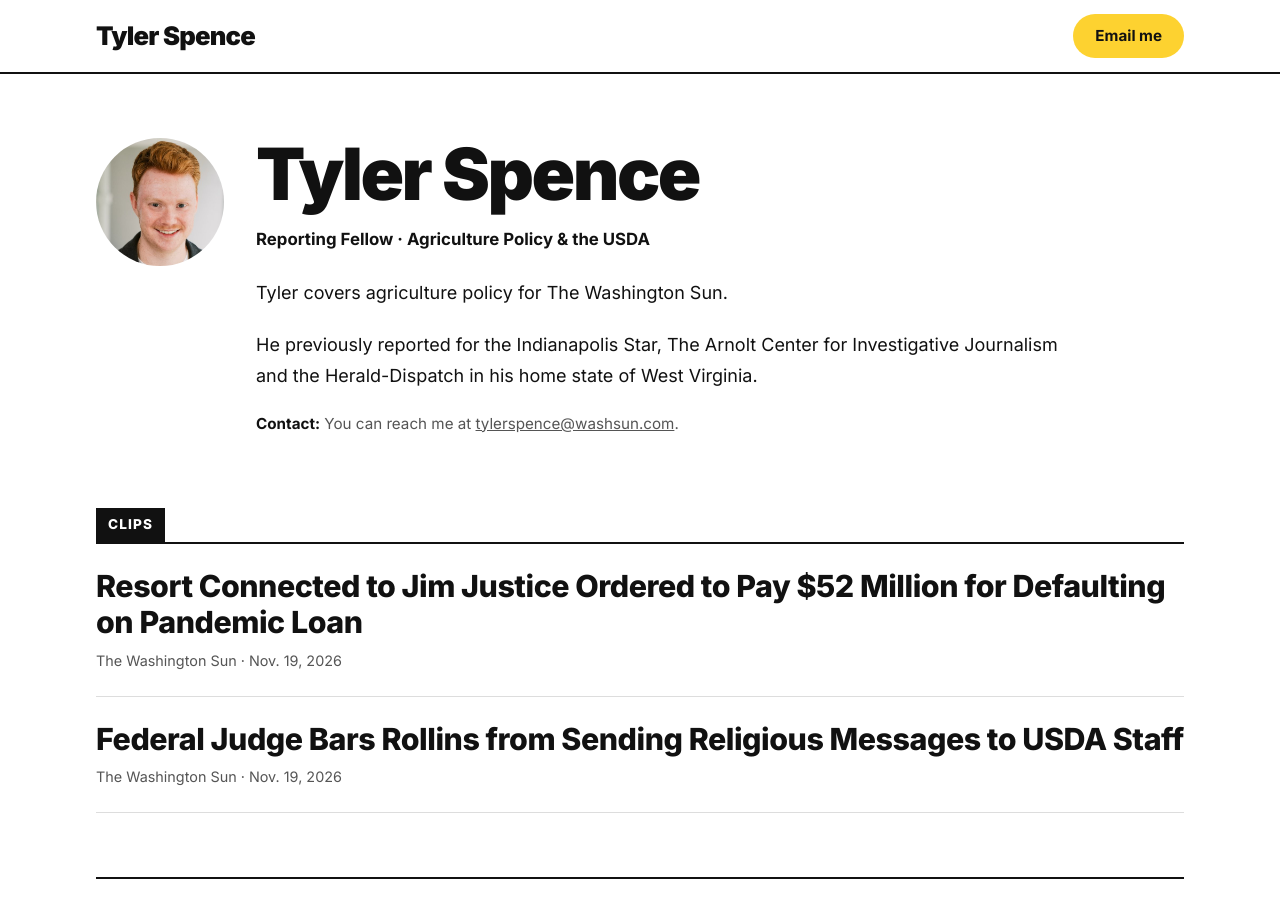
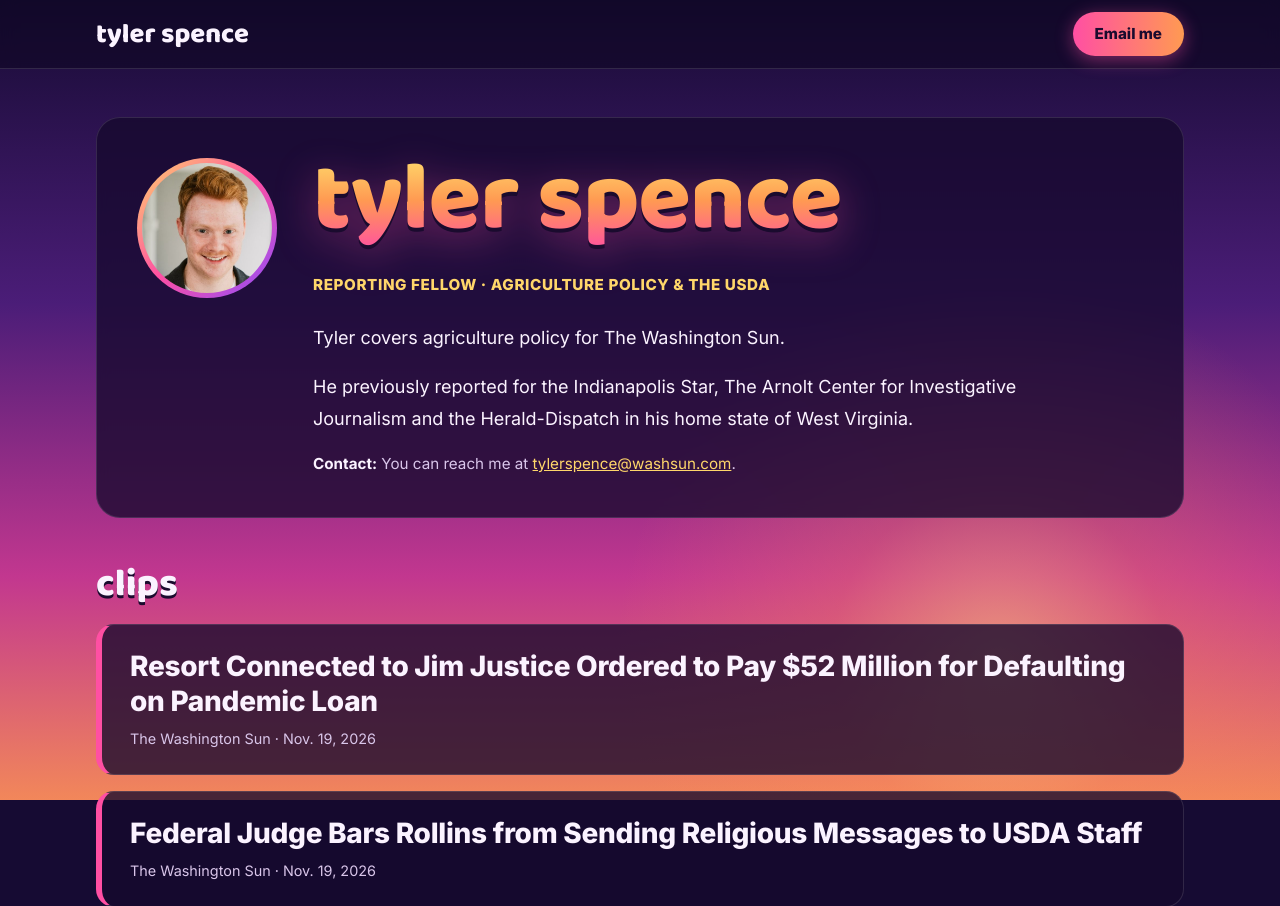
Before and after one commit to tspence11/AJI-Test-Tyler, a plain HTML site: page index.html in a window 1280 px wide. Shown: the top 906 px of the page. Drawn offline with Linux system fonts and the light colour scheme.

Commit message:
Restyle site with sunset color scheme and rounded display font
Co-Authored-By: Claude Opus 5.5 <noreply@anthropic.com>
Claude-Session: https://claude.ai/code/session_01QxVM1i3Q5rWLrCogNu8nWK

```diff
--- a/index.html
+++ b/index.html
@@ -5,115 +5,148 @@
   <meta name="viewport" content="width=device-width, initial-scale=1">
   <title>Tyler Spence</title>
   <meta name="description" content="Tyler Spence, reporting fellow covering agriculture policy and the USDA.">
+  <meta name="theme-color" content="#2a1250">
   <link rel="preconnect" href="https://fonts.googleapis.com">
   <link rel="preconnect" href="https://fonts.gstatic.com" crossorigin>
-  <link href="https://fonts.googleapis.com/css2?family=Inter:wght@400;500;700;800;900&display=swap" rel="stylesheet">
+  <link href="https://fonts.googleapis.com/css2?family=Baloo+2:wght@700;800&family=Inter:wght@400;500;700;800&display=swap" rel="stylesheet">
   <style>
     :root {
-      --bg: #ffffff;
-      --text: #111111;
-      --muted: #555555;
-      --rule: #111111;
-      --rule-light: #dddddd;
-      --label-bg: #111111;
-      --label-text: #ffffff;
-      --accent: #fdd230;
-      --accent-text: #111111;
-    }
-    @media (prefers-color-scheme: dark) {
-      :root {
-        --bg: #121212;
-        --text: #f2f2f2;
-        --muted: #b0b0b0;
-        --rule: #f2f2f2;
-        --rule-light: #333333;
-        --label-bg: #f2f2f2;
-        --label-text: #121212;
-      }
+      color-scheme: dark;
+      --sky-top: #160b33;
+      --sky-mid: #4b1d78;
+      --sky-pink: #c2378f;
+      --sky-low: #f2875a;
+      --panel: rgba(22, 10, 46, 0.78);
+      --panel-border: rgba(255, 255, 255, 0.12);
+      --text: #fbf3ff;
+      --muted: #d9c6ea;
+      --pink: #ff4fa3;
+      --orange: #ff9a52;
+      --yellow: #ffd76a;
+      --purple: #8a4dff;
+      --display: "Baloo 2", "Arial Rounded MT Bold", system-ui, sans-serif;
     }
     * { box-sizing: border-box; }
+    html { background: var(--sky-top); }
     body {
       margin: 0;
-      background: var(--bg);
+      min-height: 100vh;
       color: var(--text);
       font-family: "Inter", system-ui, -apple-system, "Segoe UI", sans-serif;
       font-size: 18px;
       line-height: 1.6;
+      position: relative;
+    }
+    /* Sunset sky, fixed behind the page */
+    body::before {
+      content: "";
+      position: fixed;
+      inset: 0;
+      z-index: -1;
+      background:
+        radial-gradient(circle at 78% 82%, rgba(255, 200, 120, 0.55) 0, rgba(255, 140, 90, 0.25) 14%, transparent 32%),
+        linear-gradient(180deg, var(--sky-top) 0%, var(--sky-mid) 38%, var(--sky-pink) 72%, var(--sky-low) 100%);
     }
     a { color: inherit; }
 
     /* Top bar */
     .topbar {
-      border-bottom: 2px solid var(--rule);
+      background: rgba(16, 7, 36, 0.6);
+      backdrop-filter: blur(8px);
+      -webkit-backdrop-filter: blur(8px);
+      border-bottom: 1px solid var(--panel-border);
     }
     .topbar-inner {
       max-width: 1120px;
       margin: 0 auto;
-      padding: 14px 16px;
+      padding: 12px 16px;
       display: flex;
       align-items: center;
       justify-content: space-between;
       gap: 16px;
     }
     .wordmark {
-      font-weight: 900;
-      font-size: 1.6rem;
-      letter-spacing: -0.03em;
+      font-family: var(--display);
+      font-weight: 800;
+      font-size: 1.7rem;
+      line-height: 1;
+      text-transform: lowercase;
       text-decoration: none;
+      color: var(--text);
     }
     .pill {
       display: inline-block;
-      background: var(--accent);
-      color: var(--accent-text);
-      font-weight: 700;
+      background: linear-gradient(90deg, var(--pink), var(--orange));
+      color: #1a0b2e;
+      font-weight: 800;
       font-size: 0.95rem;
       text-decoration: none;
       padding: 10px 22px;
       border-radius: 999px;
       white-space: nowrap;
+      box-shadow: 0 4px 18px rgba(255, 79, 163, 0.45);
     }
-    .pill:hover { filter: brightness(0.95); }
+    .pill:hover { filter: brightness(1.08); }
 
     main {
       max-width: 1120px;
       margin: 0 auto;
-      padding: 0 16px 96px;
+      padding: 48px 16px 96px;
+    }
+
+    .panel {
+      background: var(--panel);
+      border: 1px solid var(--panel-border);
+      border-radius: 24px;
+      backdrop-filter: blur(6px);
+      -webkit-backdrop-filter: blur(6px);
     }
 
     /* Profile */
     .profile {
-      padding: 64px 0 72px;
-      max-width: 980px;
+      padding: 40px;
+      margin-bottom: 48px;
       display: flex;
-      gap: 32px;
+      gap: 36px;
       align-items: flex-start;
     }
     .headshot {
-      width: 128px;
-      height: 128px;
+      width: 140px;
+      height: 140px;
       border-radius: 50%;
       object-fit: cover;
       flex-shrink: 0;
-    }
-    @media (max-width: 600px) {
-      .profile { flex-direction: column; gap: 20px; padding-top: 40px; }
-      .headshot { width: 104px; height: 104px; }
+      padding: 5px;
+      background: linear-gradient(135deg, var(--yellow), var(--pink), var(--purple));
     }
     h1 {
-      font-weight: 900;
-      font-size: clamp(2.8rem, 9vw, 4.5rem);
-      line-height: 1;
-      letter-spacing: -0.035em;
-      margin: 0 0 16px;
+      font-family: var(--display);
+      font-weight: 800;
+      font-size: clamp(3.2rem, 11vw, 6rem);
+      line-height: 0.9;
+      letter-spacing: -0.01em;
+      text-transform: lowercase;
+      margin: 0 0 18px;
+      background: linear-gradient(180deg, var(--yellow) 0%, var(--orange) 45%, var(--pink) 100%);
+      -webkit-background-clip: text;
+      background-clip: text;
+      color: transparent;
+      filter: drop-shadow(0 4px 0 #1a0b2e) drop-shadow(0 8px 20px rgba(255, 79, 163, 0.35));
+      padding-bottom: 0.08em;
     }
     .beat {
-      font-weight: 700;
-      font-size: 1.05rem;
+      display: inline-block;
+      font-weight: 800;
+      font-size: 0.95rem;
+      letter-spacing: 0.04em;
+      text-transform: uppercase;
+      color: var(--yellow);
       margin: 0 0 24px;
     }
     .about p {
-      margin: 0 0 20px;
+      margin: 0 0 18px;
       line-height: 1.75;
+      max-width: 68ch;
     }
     .contact {
       font-size: 0.95rem;
@@ -121,62 +154,70 @@
       margin: 8px 0 0;
     }
     .contact strong { color: var(--text); }
+    .contact a { color: var(--yellow); }
+
+    @media (max-width: 640px) {
+      main { padding-top: 28px; }
+      .profile { flex-direction: column; gap: 20px; padding: 28px 20px; }
+      .headshot { width: 112px; height: 112px; }
+    }
 
     /* Section labels */
-    .section-label {
-      border-bottom: 2px solid var(--rule);
-      margin: 0 0 24px;
-    }
+    .section-label { margin: 0 0 20px; }
     .section-label h2 {
       display: inline-block;
       margin: 0;
-      background: var(--label-bg);
-      color: var(--label-text);
-      font-size: 0.85rem;
+      font-family: var(--display);
       font-weight: 800;
-      letter-spacing: 0.08em;
-      text-transform: uppercase;
-      padding: 6px 12px;
+      font-size: 2.4rem;
+      line-height: 1;
+      text-transform: lowercase;
+      color: var(--text);
+      text-shadow: 0 3px 0 #1a0b2e;
     }
 
     /* Clips */
-    .clips { list-style: none; padding: 0; margin: 0; }
+    .clips { list-style: none; padding: 0; margin: 0; display: grid; gap: 16px; }
     .clip {
       display: flex;
       justify-content: space-between;
       gap: 24px;
-      padding: 0 0 24px;
-      margin: 0 0 24px;
-      border-bottom: 1px solid var(--rule-light);
+      padding: 24px 28px;
+      background: var(--panel);
+      border: 1px solid var(--panel-border);
+      border-left: 6px solid var(--pink);
+      border-radius: 18px;
+      transition: transform 0.15s ease, border-color 0.15s ease;
     }
+    .clip:hover { transform: translateY(-2px); border-left-color: var(--orange); }
     .clip h3 {
-      font-size: clamp(1.3rem, 3.5vw, 1.9rem);
+      font-size: clamp(1.25rem, 3.4vw, 1.75rem);
       font-weight: 800;
-      line-height: 1.2;
-      letter-spacing: -0.015em;
+      line-height: 1.25;
+      letter-spacing: -0.01em;
       margin: 0 0 8px;
     }
     .clip h3 a { text-decoration: none; }
-    .clip h3 a:hover { text-decoration: underline; }
+    .clip h3 a:hover { color: var(--yellow); }
     .clip .meta { font-size: 0.9rem; color: var(--muted); margin: 0; }
     .clip img {
       width: 38%;
       max-width: 420px;
       aspect-ratio: 3 / 2;
       object-fit: cover;
+      border-radius: 12px;
       flex-shrink: 0;
     }
-    @media (max-width: 600px) {
-      .clip { flex-direction: column-reverse; }
+    @media (max-width: 640px) {
+      .clip { flex-direction: column-reverse; padding: 20px; }
       .clip img { width: 100%; max-width: none; }
     }
 
     footer {
-      border-top: 2px solid var(--rule);
       margin-top: 64px;
-      padding-top: 20px;
       font-size: 0.9rem;
-      color: var(--muted);
+      color: var(--text);
+      opacity: 0.85;
     }
   </style>
 </head>
@@ -189,7 +230,7 @@
   </div>
 
   <main>
-    <section class="profile" id="about">
+    <section class="profile panel" id="about">
       <img class="headshot" src="images/headshot.jpg" alt="Headshot of Tyler Spence">
       <div>
       <h1>Tyler Spence</h1>
```
